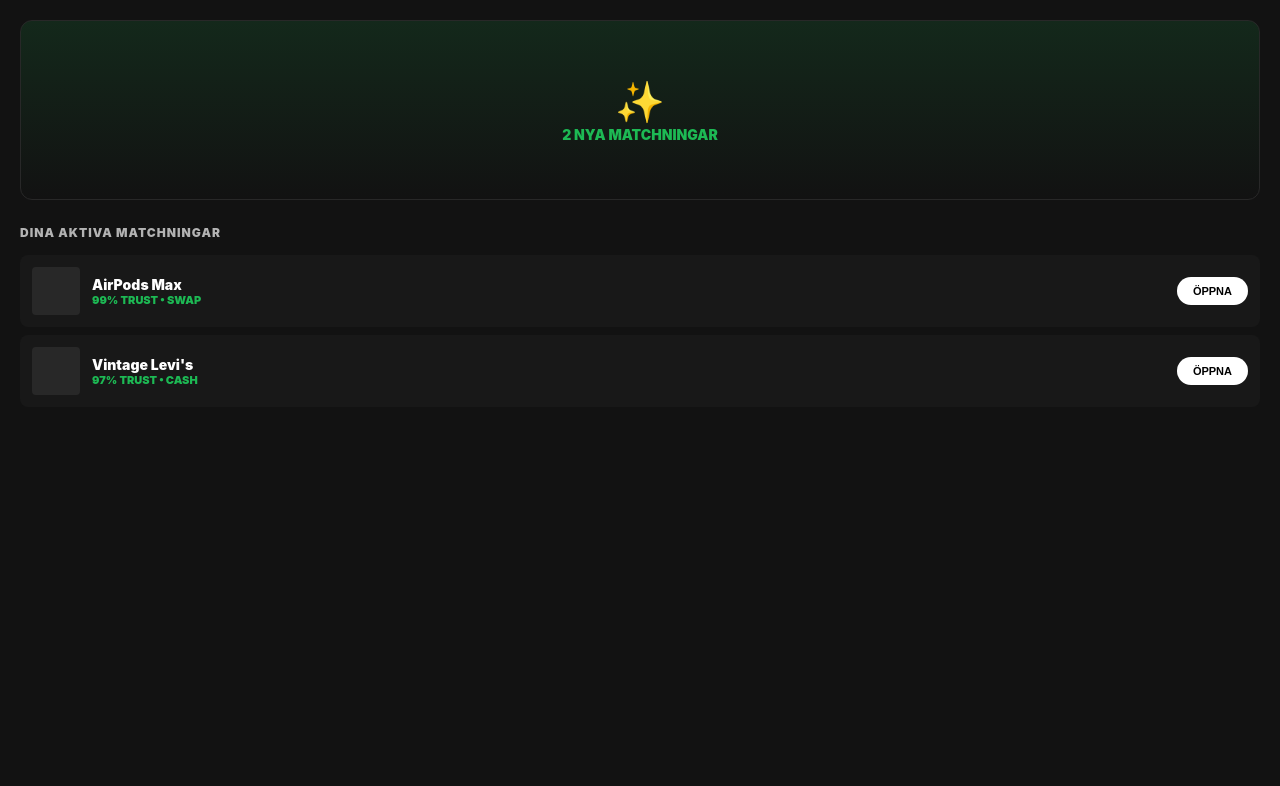
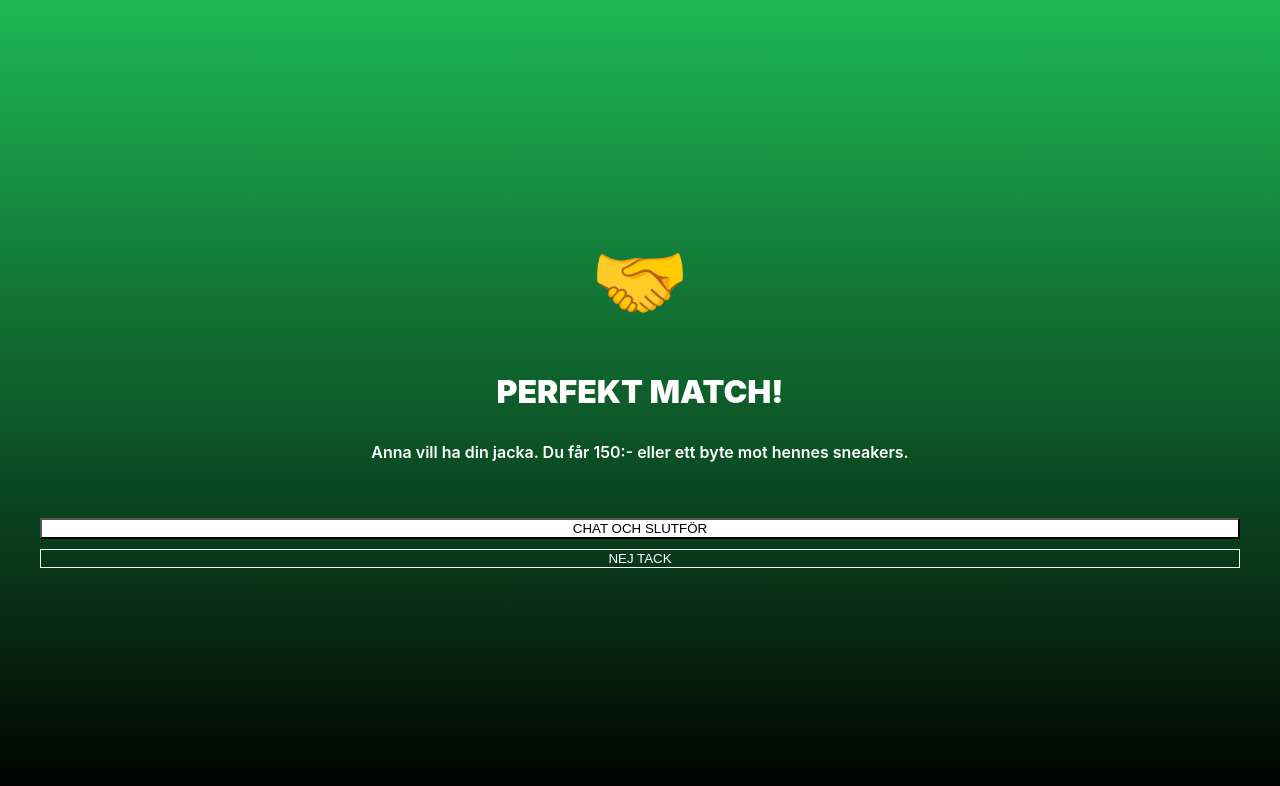
Before and after one commit to gascheckking/marketbeg-appGem, a Next.js app: page /match in a window 1280 px wide. Shown: the top 786 px of the page. Built offline with nearby package versions, Linux system fonts and the light colour scheme.

Commit message:
Update page.tsx

```diff
--- a/app/match/page.tsx
+++ b/app/match/page.tsx
@@ -1,57 +1,18 @@
 // // app/match/page.tsx
 "use client";
-import React, { useState, useEffect } from "react";
+import React from 'react';
 
 export default function MatchPage() {
-  const [isScanning, setIsScanning] = useState(true);
-  useEffect(() => {
-    const timer = setTimeout(() => setIsScanning(false), 2000);
-    return () => clearTimeout(timer);
-  }, []);
+  return (
+    <div style={{ height: '100vh', background: 'linear-gradient(180deg, #1DB954 0%, #000 100%)', display: 'flex', flexDirection: 'column', alignItems: 'center', justifyContent: 'center', padding: '40px' }}>
+      <div style={{ fontSize: '80px', marginBottom: '20px' }}>🤝</div>
+      <h1 style={{ fontSize: '32px', fontWeight: 900, textAlign: 'center' }}>PERFEKT MATCH!</h1>
+      <p style={{ textAlign: 'center', marginTop: '10px', fontWeight: 600 }}>Anna vill ha din jacka. Du får 150:- eller ett byte mot hennes sneakers.</p>
 
-  const activeMatches = [
-    { id: 1, user: "Erik L.", item: "AirPods Max", offer: "4 200 kr", trust: 99, type: "SWAP" },
-    { id: 2, user: "Sara W.", item: "Vintage Levi's", offer: "850 kr", trust: 97, type: "CASH" },
-  ];
-
-  return (
-    <div style={{ background: "#121212", minHeight: "100vh", padding: "20px" }}>
-      <div style={{
-        height: "180px", background: "linear-gradient(180deg, #1db95422 0%, #121212 100%)",
-        borderRadius: "12px", display: "flex", flexDirection: "column", alignItems: "center", justifyContent: "center",
-        border: "1px solid #282828", marginBottom: "25px", position: "relative", overflow: "hidden"
-      }}>
-        {isScanning ? (
-          <div className="radar" />
-        ) : (
-          <div style={{ textAlign: 'center' }}>
-            <div style={{ fontSize: "40px" }}>✨</div>
-            <div style={{ fontSize: "14px", fontWeight: 900, color: "var(--karma-green)" }}>2 NYA MATCHNINGAR</div>
-          </div>
-        )}
+      <div style={{ width: '100%', marginTop: '40px', display: 'flex', flexDirection: 'column', gap: '10px' }}>
+        <button className="pill-btn" style={{ background: '#fff' }}>CHAT OCH SLUTFÖR</button>
+        <button className="pill-btn" style={{ background: 'transparent', border: '1px solid #fff', color: '#fff' }}>NEJ TACK</button>
       </div>
-
-      <h2 style={{ fontSize: "12px", fontWeight: 900, color: "#b3b3b3", marginBottom: "15px", letterSpacing: "1px" }}>DINA AKTIVA MATCHNINGAR</h2>
-
-      <div style={{ display: "flex", flexDirection: "column", gap: "8px" }}>
-        {activeMatches.map((match) => (
-          <div key={match.id} style={{ background: "#181818", padding: "12px", borderRadius: "8px", display: "flex", justifyContent: "space-between", alignItems: "center" }}>
-            <div style={{ display: "flex", gap: "12px", alignItems: "center" }}>
-              <div style={{ width: "48px", height: "48px", background: "#282828", borderRadius: "4px" }} />
-              <div>
-                <div style={{ fontSize: "14px", fontWeight: 900 }}>{match.item}</div>
-                <div style={{ fontSize: "11px", color: "var(--karma-green)", fontWeight: 900 }}>{match.trust}% TRUST • {match.type}</div>
-              </div>
-            </div>
-            <button style={{ background: "#fff", color: "#000", border: "none", padding: "8px 16px", borderRadius: "20px", fontSize: "11px", fontWeight: 900 }}>ÖPPNA</button>
-          </div>
-        ))}
-      </div>
-
-      <style jsx>{`
-        .radar { width: 60px; height: 60px; border: 3px solid var(--karma-green); border-radius: 50%; animation: pulse 1.5s infinite; }
-        @keyframes pulse { 0% { transform: scale(1); opacity: 1; } 100% { transform: scale(3); opacity: 0; } }
-      `}</style>
     </div>
   );
 }
```
